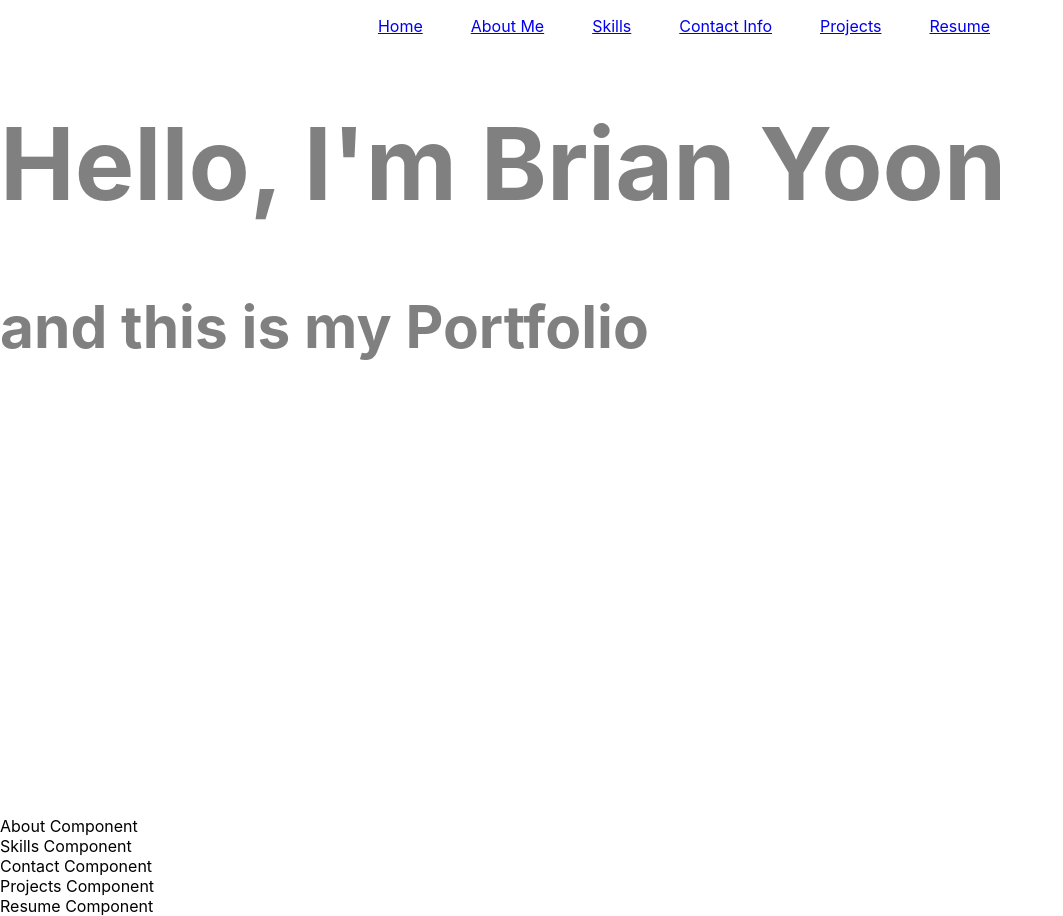
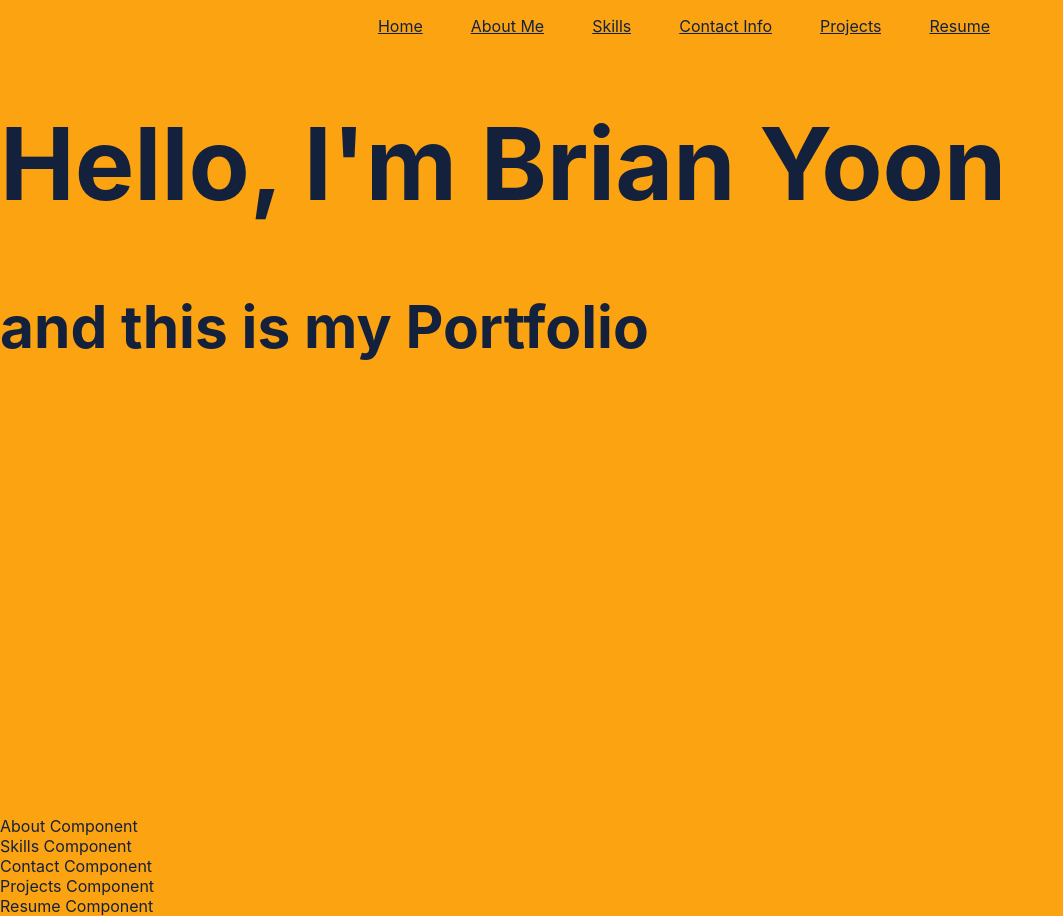
Before and after one commit to thinkaboutmovies/portfolio, a React (Create React App) app: page / in a window 1280 px wide. Shown: the whole page, without its empty margins (0-1063 px from the left). Built offline with nearby package versions, Linux system fonts and the light colour scheme.

Commit message:
background and color for css

```diff
--- a/src/App.css
+++ b/src/App.css
@@ -1,11 +1,18 @@
+* {
+  box-sizing: border-box;
+  background: #fca311;
+  color: #14213d;
+}
+
 #Home {
   /* background-image: url('/Users/brianyoon/sei/projects/thinkaboutmovies.github.io/src/background.jpeg'); */
-  background: ;
+  /* background: #fca311; */
   height: 100vh;
   background-size: cover;
   background-repeat: no-repeat;
   color: grey;
   /* display: flex;
+  flex-direction: column;
   justify-content: center;
   align-items: center; */
 }
@@ -17,9 +24,9 @@
 .nav {
   display: flex;
   justify-content: center;
+  list-style-type: none;
 }
 
 .nav-element {
   padding-left: 3em;
-  list-style-type: none;
 }
```
